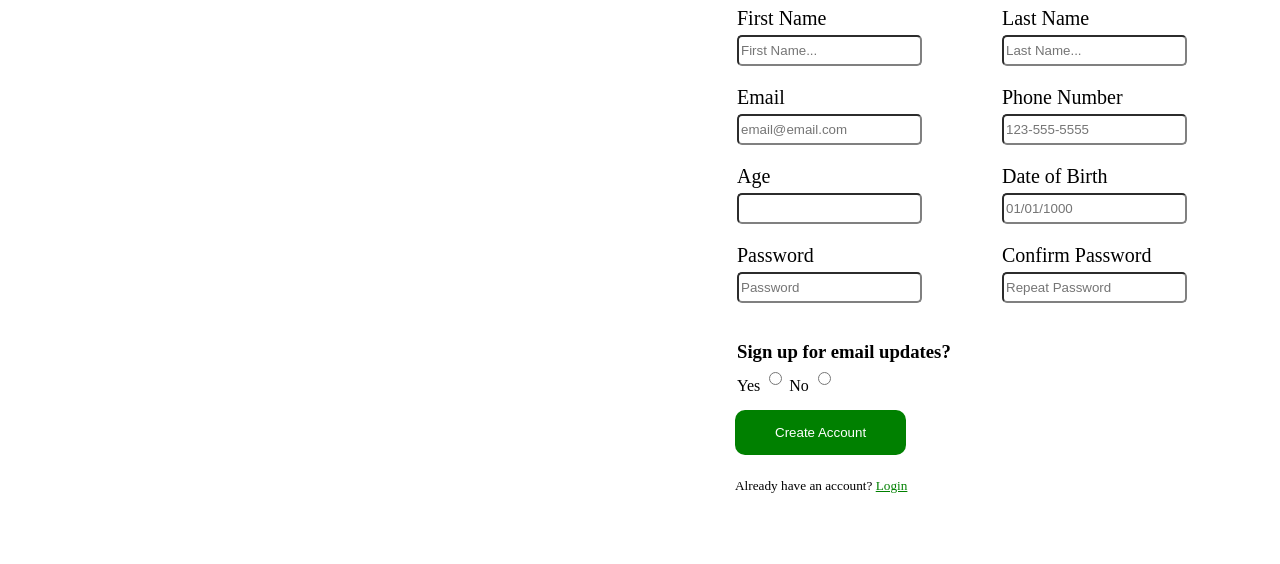
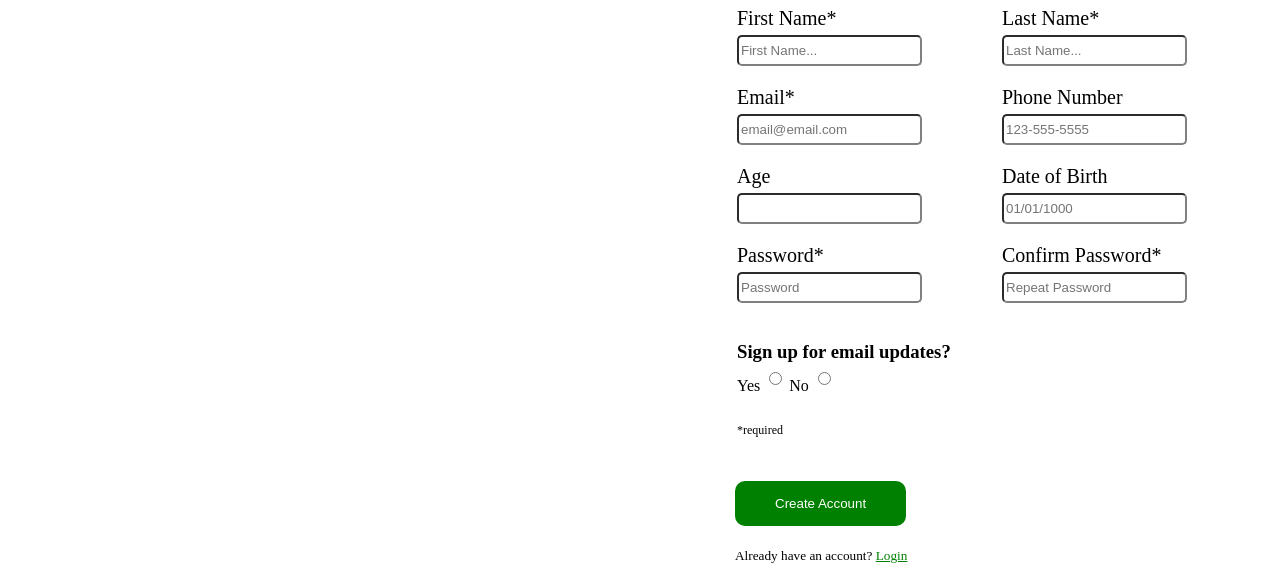
Before and after one commit to jwwals1/sign-up-form, a plain HTML site: page index.html in a window 1280 px wide. Shown: the part 438-1002 px from the top of the page. Before the commit the page ends 932 px from the top, so only its background shows below. Drawn offline with Linux system fonts and the light colour scheme; a web font is replaced by a local one.

Commit message:
added required text

```diff
--- a/index.html
+++ b/index.html
@@ -10,31 +10,31 @@
     <div class="leftside">
         <img src="media/ecom.webp" alt="Ecommerce stock background picture" id="ecomPhoto">
         <div class="descriptions">
-            <img src="media/ecom logo.webp" alt="Ecommerce stock logo" id="logo">
+            <img src="media/ecomlogo.jpg" alt="Ecommerce stock logo" id="logo">
             <h1 id="logoText">e-commerce website</h1>
         </div>
     </div>
     <div class="rightSide">
         <div id="rightText">
-            <h1>This is a fake online e-commerce site home page. This is the fake description. Sign up now to get started!</h1>
+            <h1>This is a fake online e-commerce website home page. This is the fake description. I hope you enjoy my page. Sign up now to get started!</h1>
         </div>
         <div id="signup">
             <form action="" method="post">
                 <h1>Sign up below!</h1>
                 <fieldset>
                     <div id="cell">
-                        <label for="firstName" id="labelText">First Name</label>
-                        <input type="text" name="firstName" placeholder="First Name...">
+                        <label for="firstName" id="labelText">First Name*</label>
+                        <input type="text" name="firstName" placeholder="First Name..." minlength="3" required>
                     </div>
                     <div id="cell">
-                        <label for="lastName" id="labelText">Last Name</label>
-                        <input type="text" name="lastName" placeholder="Last Name...">
+                        <label for="lastName" id="labelText">Last Name*</label>
+                        <input type="text" name="lastName" placeholder="Last Name..."  minlength="3" required>
                     </div>
                 </fieldset>
                 <fieldset>
                     <div id="cell">
-                        <label for="email" id="labelText">Email</label>
-                        <input type="email" name="email" placeholder="email@email.com">
+                        <label for="email" id="labelText">Email*</label>
+                        <input type="email" name="email" placeholder="email@email.com" required>
                     </div>
                     <div id="cell">
                         <label for="phoneNumber" id="labelText">Phone Number</label>
@@ -52,12 +52,12 @@
                 </fieldset>
                 <fieldset>
                     <div id="cell">
-                        <label for="password" id="labelText">Password</label>
-                        <input type="password" name="password"placeholder="Password">
+                        <label for="password" id="labelText">Password*</label>
+                        <input type="password" name="password"placeholder="Password" required>
                     </div>
                     <div id="cell">
-                        <label for="password2" id="labelText">Confirm Password</label>
-                        <input type="password" name="password2" placeholder="Repeat Password">
+                        <label for="password2" id="labelText">Confirm Password*</label>
+                        <input type="password" name="password2" placeholder="Repeat Password" required>
                     </div>
                 </fieldset>
                 <fieldset class="emailUpdate">
@@ -68,6 +68,7 @@
                     <label for="emailUpdates">No</label>
                     <input type="radio" id="no" name="emailUpdates" value="no">
                 </div>
+                <h6>*required</h6>
                 </fieldset>
                 <input type="submit" id="submit" value="Create Account">
             </form>
```
